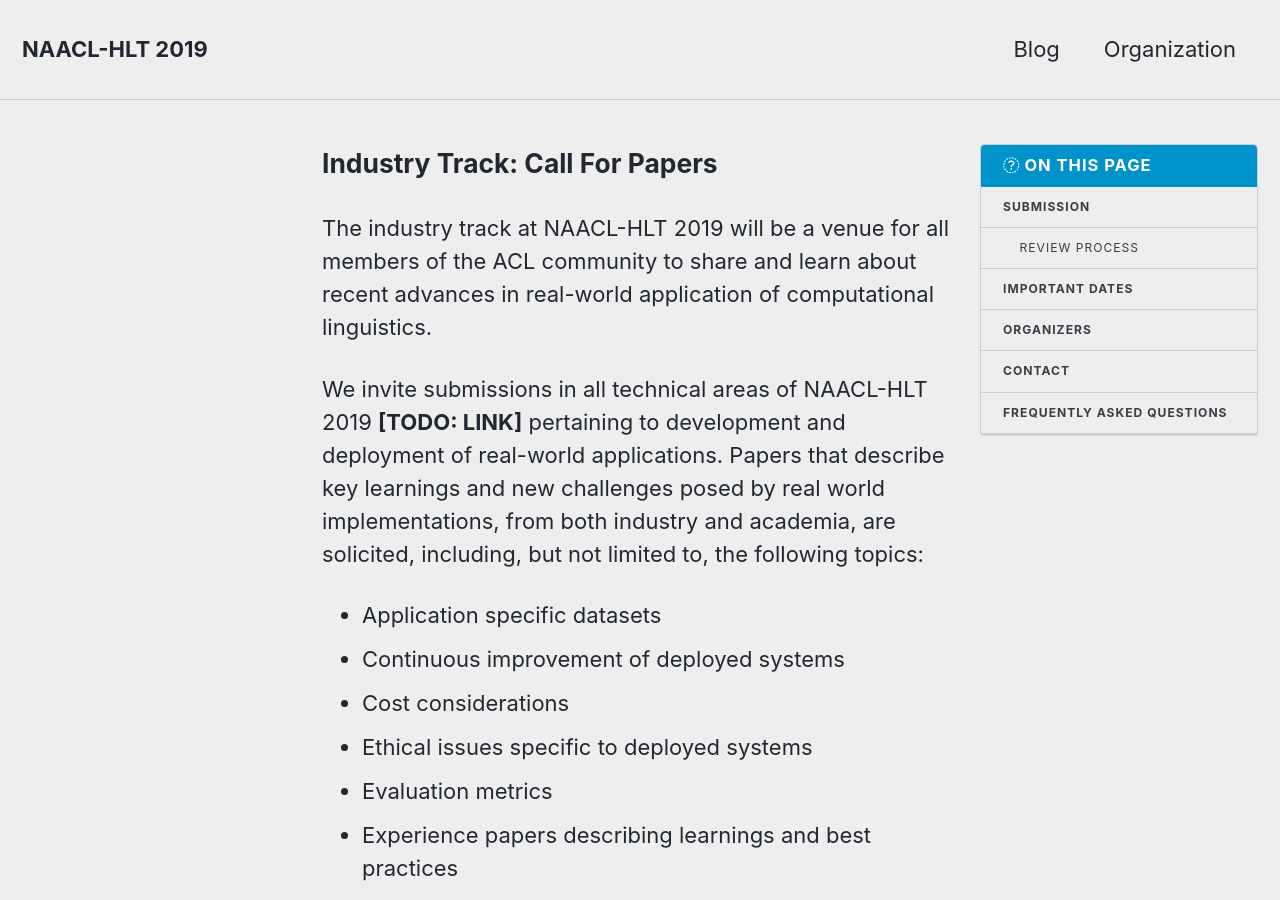
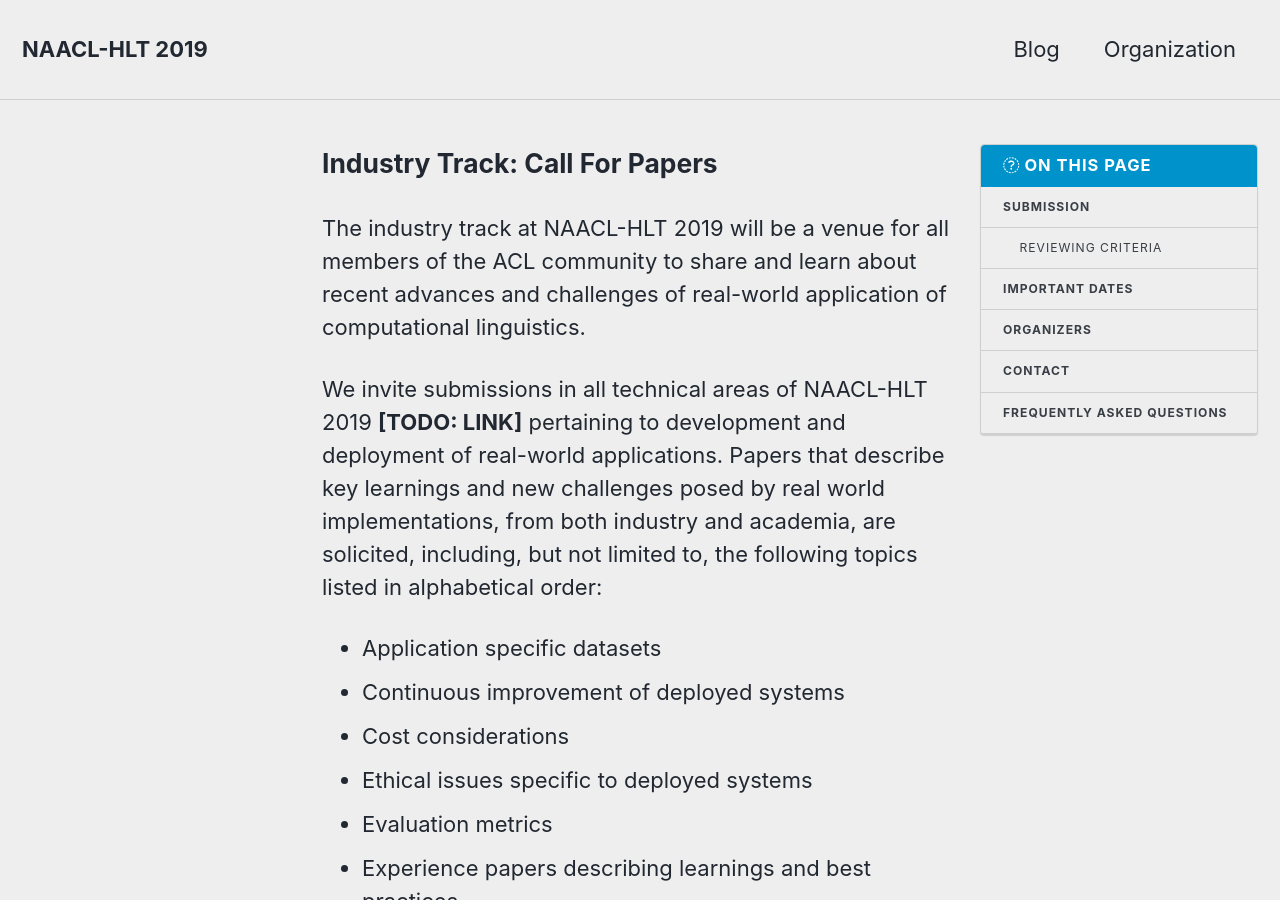
Before and after one commit to naacl-org/naacl-2021-website, a Jekyll site: the page built from _pages/calls/industrytrack.md, in a window 1280 px wide and 900 px high. Built offline with Jekyll 4.4.1, drawn with Linux system fonts in a browser that asks for light colours; nearby versions of some CDN libraries; some of the changed text lies outside the part shown.

Commit message:
Updated review criteria section
+ Other minor updates

```diff
--- a/_pages/calls/industrytrack.md
+++ b/_pages/calls/industrytrack.md
@@ -13,9 +13,9 @@
 
 <span style="font-weight: bolder;font-size: larger;">Industry Track: Call For Papers</span>
 
-The industry track at NAACL-HLT 2019 will be a venue for all members of the ACL community to share and learn about recent advances in real-world application of computational linguistics.
+The industry track at NAACL-HLT 2019 will be a venue for all members of the ACL community to share and learn about recent advances and challenges of real-world application of computational linguistics.
 
-We invite submissions in all technical areas of NAACL-HLT 2019 **[TODO: LINK]** pertaining to development and deployment of real-world applications. Papers that describe key learnings and new challenges posed by real world implementations, from both industry and academia, are solicited, including, but not limited to, the following topics:
+We invite submissions in all technical areas of NAACL-HLT 2019 **[TODO: LINK]** pertaining to development and deployment of real-world applications. Papers that describe key learnings and new challenges posed by real world implementations, from both industry and academia, are solicited, including, but not limited to, the following topics listed in alphabetical order:
 
 - Application specific datasets
 - Continuous improvement of deployed systems
@@ -43,8 +43,8 @@
 
 Note that all NAACL-HLT 2019 tracks will have the same submission deadline. Submissions of identical or closely related work to multiple tracks will be treated as duplicate submissions.
 
-### Review Process
-TODOTODO TODOTODO
+### Reviewing criteria
+Submissions to the industry track should be relevant to real-world application focus of the track as described in this call for papers. Relevant papers that meet formatting requirements will be reviewed in a double-blind manner and will be assessed on the basis of their contribution, clarity, completeness and novelty.
 
 ## Important Dates
 Industry track will have the same deadlines as the research track.
```
